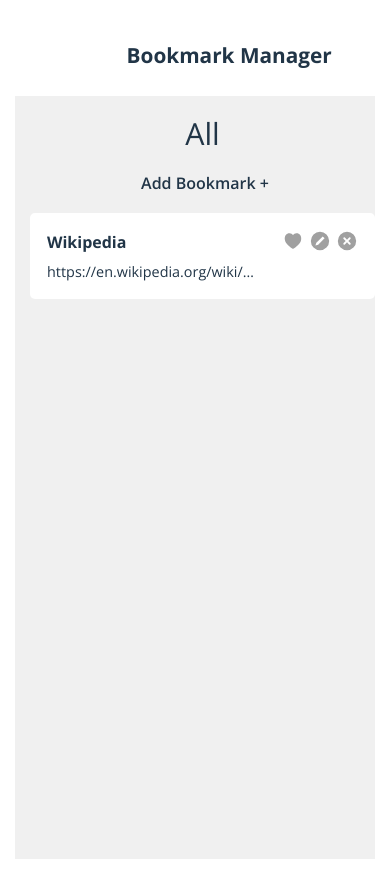
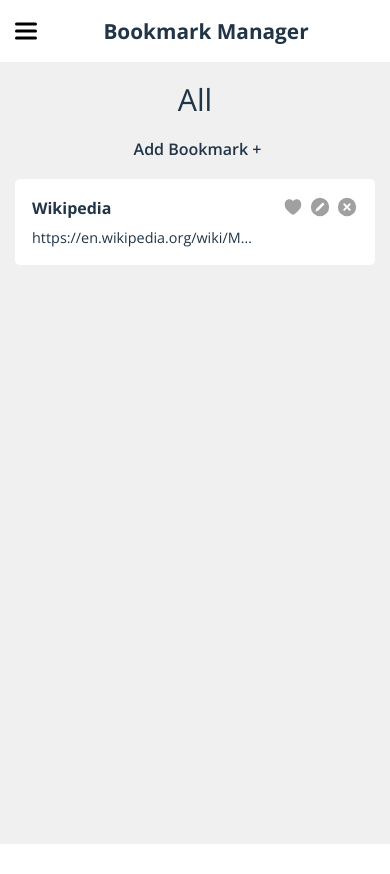
Before and after one commit to n-dett/bookmark-manager-react, a React (Vite) app: page / in a window 390 px wide. After the commit the page ends 844 px from the top, so only its background shows below. Built offline with nearby package versions, Linux system fonts and the light colour scheme; a web font is replaced by a local one.

Commit message:
Fix padding on mobile

```diff
--- a/src/App.css
+++ b/src/App.css
@@ -375,6 +375,7 @@ input, select {
     width: 22px;
     background-color: transparent;
     border: none;
+    padding: 0;
 }
 
 #hamburger-svg {
@@ -440,7 +441,7 @@ input, select {
 
 /* For all non-desktop */
 @media (max-width: 800px) {
-    body {
+    #root {
         padding: 15px;
     }
     #header-mobile {
```
